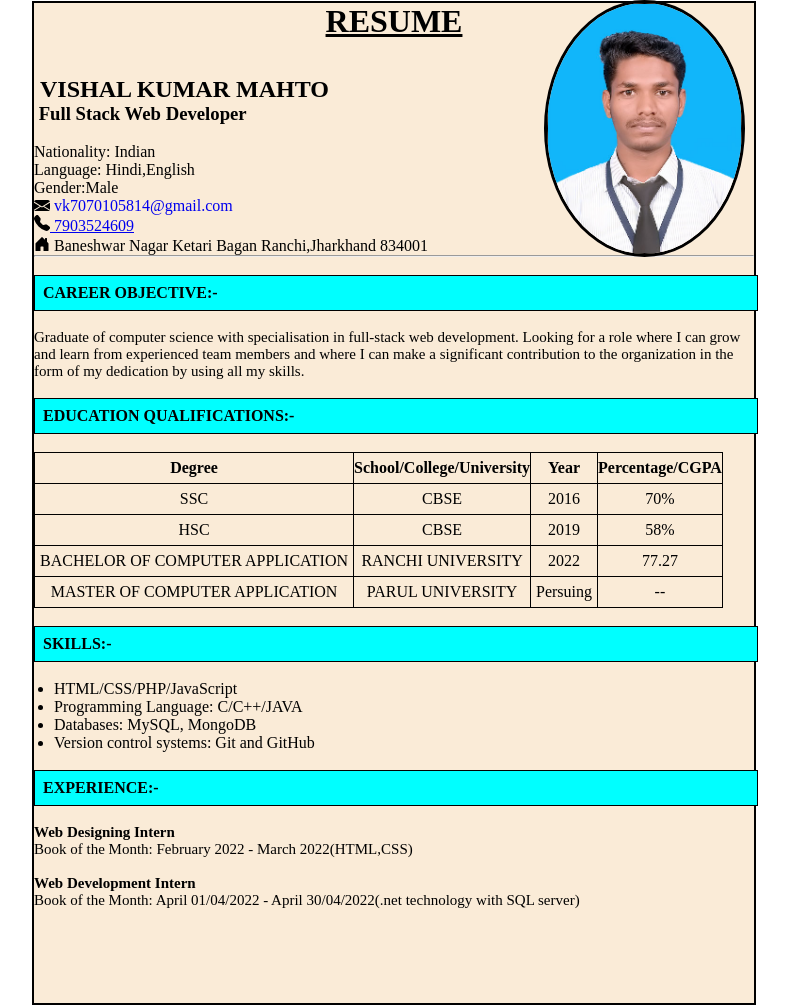
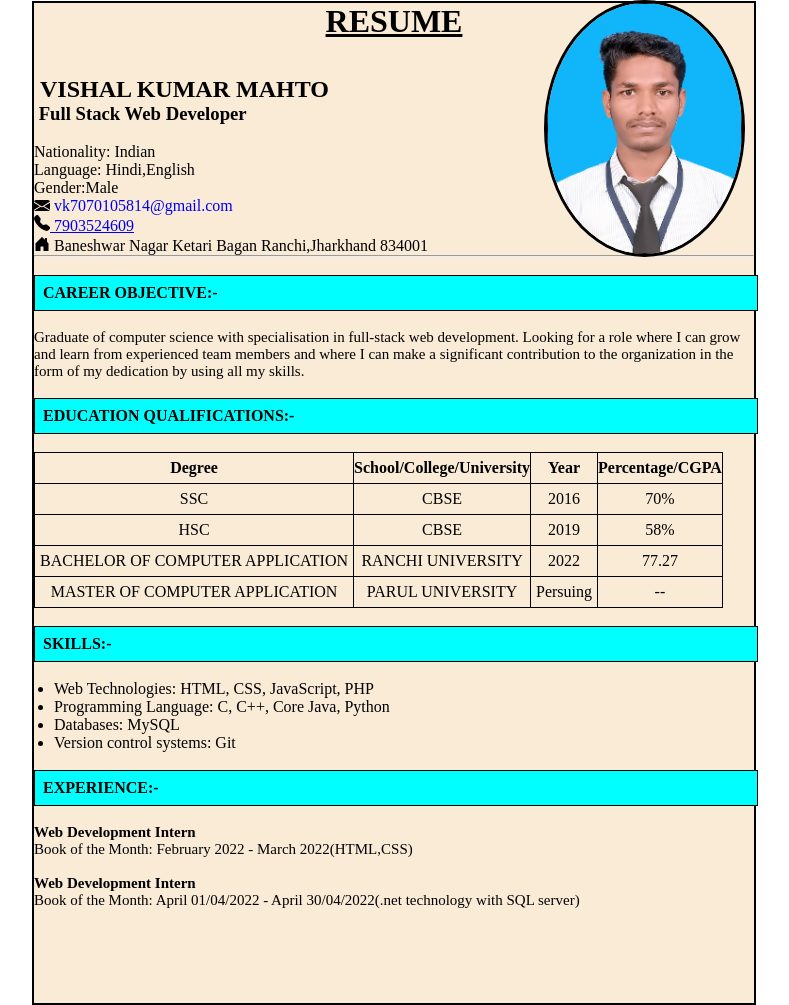
Before and after one commit to Vishal-kr-mahto/Resume-using-HTML-and-CSS, a plain HTML site: page index.html in a window 1280 px wide. Shown: the whole page, without its empty margins (246-1035 px from the left). Drawn offline with nearby package versions, Linux system fonts and the light colour scheme.

Commit message:
Update index.html

```diff
--- a/index.html
+++ b/index.html
@@ -103,16 +103,16 @@
             <p>
                 <ul>
                     <li>
-                        HTML/CSS/PHP/JavaScript
+                        Web Technologies: HTML, CSS, JavaScript, PHP
                     </li>
                     <li>
-                       Programming Language: C/C++/JAVA
+                       Programming Language: C, C++, Core Java, Python
                     </li>
                     <li>
-                        Databases: MySQL, MongoDB
+                        Databases: MySQL
                     </li>
                     <li>
-                        Version control systems: Git and GitHub
+                        Version control systems: Git
                     </li>
 
                 </ul>
@@ -123,7 +123,7 @@
             </div>
             <br>
             <p>
-                <b>Web Designing Intern</b>
+                <b>Web Development Intern</b>
                 <br>
                 Book of the Month:
                 February 2022 - March 2022(HTML,CSS)
```
